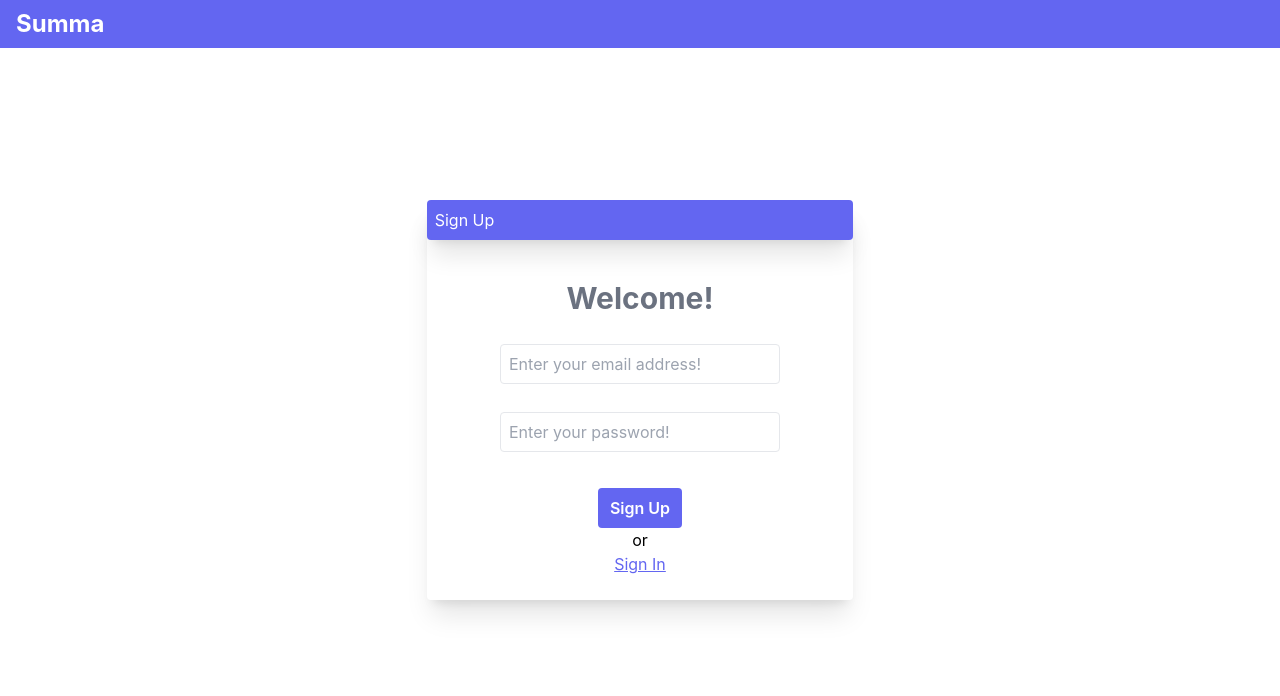
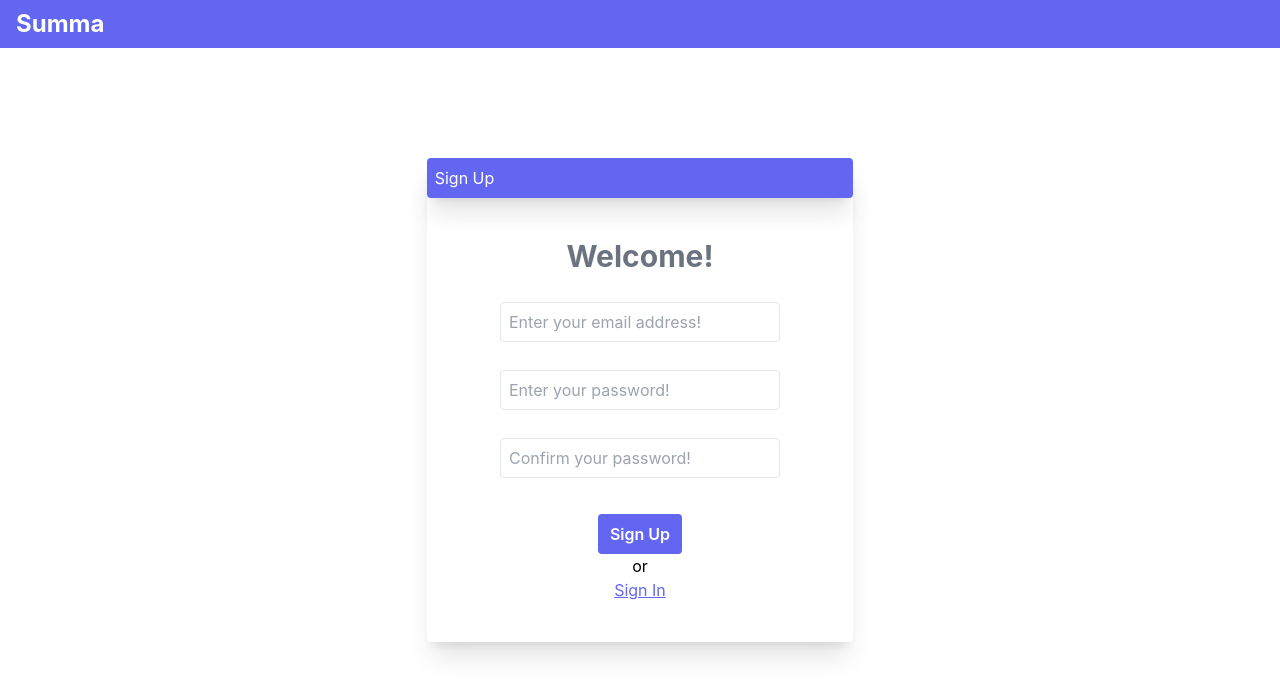
Before and after one commit to varunkumar3091999/summa-chat-app, a React (Create React App) app: page /signup in a window 1280 px wide. Shown: the top 696 px of the page. Built offline with nearby package versions, Linux system fonts and the light colour scheme; no server answers.

Commit message:
confirm password feature

```diff
--- a/src/screens/Signup.js
+++ b/src/screens/Signup.js
@@ -1,4 +1,4 @@
-import { useState } from "react";
+import { useEffect, useState } from "react";
 import { v4 as uuid } from "uuid";
 import * as auth from "firebase/auth";
 import { doc, setDoc, getFirestore, collection } from "firebase/firestore";
@@ -10,6 +10,7 @@ import app from "../base";
 const Signup = () => {
   const [email, setEmail] = useState("");
   const [password, setPassword] = useState("");
+  const [confirmPassword, setConfirmPassword] = useState("");
   const [userName, setUserName] = useState("");
 
   const db = getFirestore(app);
@@ -52,7 +53,7 @@ const Signup = () => {
     <div className="">
       <Header />
       <div className="h-screen flex items-center justify-center">
-        <div className="shadow-xl h-1/2 w-1/3 rounded">
+        <div className="shadow-xl h-4/12 w-1/3 rounded">
           <div className="shadow-xl h-10 bg-indigo-500 rounded py-2 text-white text-left px-2">
             Sign Up
           </div>
@@ -85,6 +86,23 @@ const Signup = () => {
                   type="password"
                 />
               </div>
+
+              <div className="flex flex-col items-center">
+                <input
+                  className="border w-full h-10 rounded mt-7 px-2"
+                  placeholder="Confirm your password!"
+                  onChange={(e) => setConfirmPassword(e.target.value)}
+                  type="password"
+                />
+
+                {confirmPassword.length > 0 ? (
+                  password === confirmPassword ? null : (
+                    <p className="self-start text-red-500 absolute">
+                      Should match password.
+                    </p>
+                  )
+                ) : null}
+              </div>
               <div className="mt-9 justify-center">
                 <button
                   type="submit"
```
